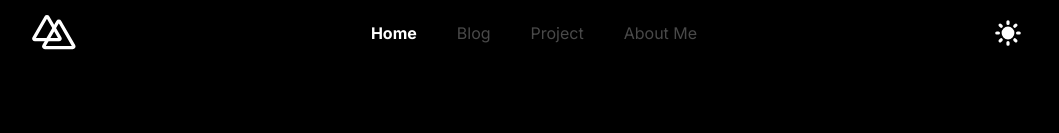
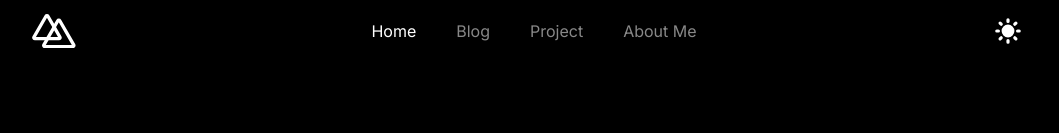
Before and after one commit to mhmmdvg/mhmmdvg-portfolio, a Next.js app: page / in a window 1280 px wide. Shown: the top 133 px of the page, without its empty margins (112-1171 px from the left). Built offline with nearby package versions, Linux system fonts and the light colour scheme; a web font is replaced by a local one.

Commit message:
Resolve Navbar

```diff
--- a/components/layout/navbar/Navbar.tsx
+++ b/components/layout/navbar/Navbar.tsx
@@ -52,28 +52,26 @@ const Navbar: NextPage = () => {
 
   return (
     <header
-      className={`fixed font-text w-full border-b backdrop-blur z-20 transition-all ${
+      className={`fixed font-text w-full border-b-[1.4px] backdrop-blur z-20 transition-all ${
         showBorder || showBorderOnPage
           ? 'dark:border-[#1a1a1a] border-[#e9e9e9]'
           : 'border-transparent'
       }`}
     >
       {/* // <header className={`${twstyles.header}`}> */}
-      <div className="h-16 xl:w-[62rem] xl:h-[65px] lg:h-[60px] container mx-auto px-8 xl:px-0">
-        <nav className="flex justify-between items-center h-full py-4">
+      <nav className="h-16 xl:w-[62rem] xl:h-[62px] lg:h-[60px] container mx-auto px-8 xl:px-0">
+        <div className="flex justify-between items-center h-full py-4">
           <div className="w-6 sm:w-10 xl:w-11 lg:w-12">
             <M />
           </div>
           {/* xl:text-lg lg:text-lg font-sfpro */}
-          <ul className="flex space-x-5 sm:space-x-10 text-sm sm:text-base text-[#494949] dark:text-[#494949]">
+          <ul className="flex space-x-5 sm:space-x-10 text-sm sm:text-base text-[#666666] dark:text-[#888888]">
             {LinkNavItems.map((item) => (
               <li key={item.name}>
                 <Link href={item.path}>
                   <a
                     className={`hover:text-black dark:hover:text-white transition cursor-pointer ${
-                      pathNow === item.value
-                        ? 'text-black dark:text-white font-bold'
-                        : ''
+                      pathNow === item.value ? 'text-black dark:text-white' : ''
                     }`}
                   >
                     {item.name}
@@ -84,8 +82,8 @@ const Navbar: NextPage = () => {
           </ul>
 
           <DarkMode />
-        </nav>
-      </div>
+        </div>
+      </nav>
       {/* <hr className={`${twstyles.line} ${showBorder ? '' : 'hidden'}`} /> */}
     </header>
   );
```
